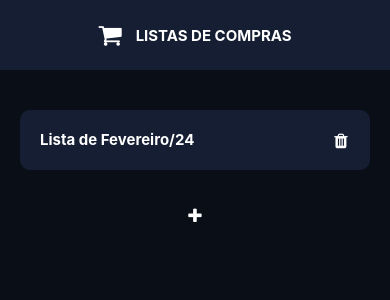
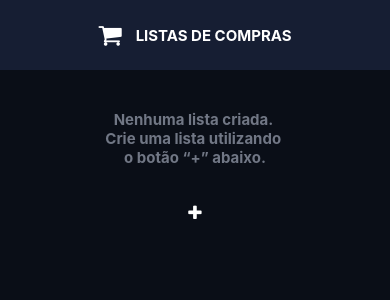
Before and after one commit to oliveiraalexis/SmartCart, a React Native app: screen / in a window 390 px wide. Shown: the top 300 px of the page. Built offline with nearby package versions, Linux system fonts and the light colour scheme.

Commit message:
Removing shop list default

```diff
--- a/src/pages/ListsScreen/ListsScreen.jsx
+++ b/src/pages/ListsScreen/ListsScreen.jsx
@@ -12,7 +12,7 @@ export const ListsScreen = () => {
     const bottomSheetRef = useRef(null);
 	const snapPoints = useMemo(() => ['25%'], []);
 
-    const [shopLists, setShopLists] = useState(['Lista de Fevereiro/24'])
+    const [shopLists, setShopLists] = useState([])
     const [listEditVisible, setListEditVisible] = useState(false)
 
     const toggleListEdit = () => {
```
